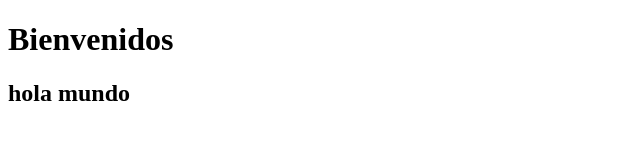
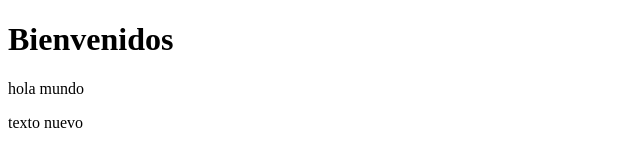
Before and after one commit to JGuajan/ClaseOptativaIIAbril18, a plain HTML site: page index.html in a window 1280 px wide. Shown: the whole page, without its empty margins (0-640 px from the left). Drawn offline with Linux system fonts and the light colour scheme.

Commit message:
JGuajan
Se creo nuevo parrafo

```diff
--- a/index.html
+++ b/index.html
@@ -5,6 +5,7 @@
 </head>
 <body>
  <h1>Bienvenidos</h1>
- <h2>hola mundo</h2>
+ <p>hola mundo</p>
+ <p>texto nuevo</p>
 </body>
 </html>
```
